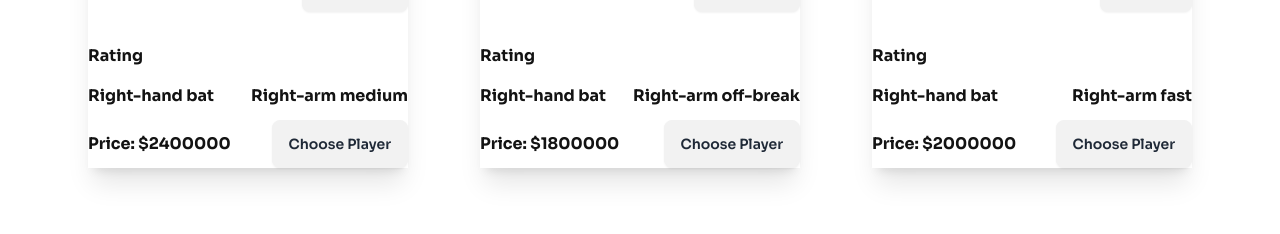
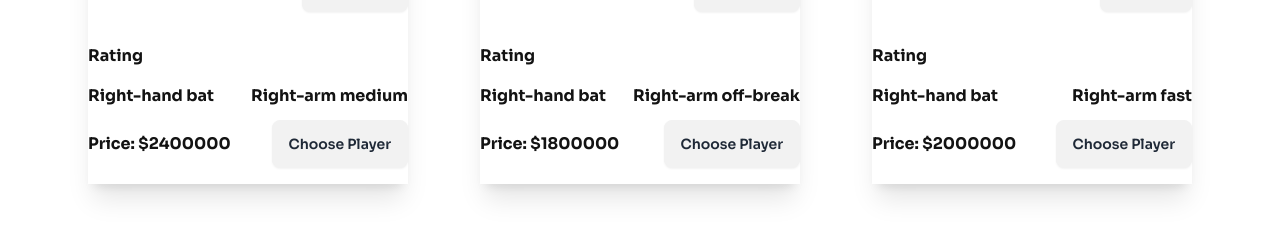
Before and after one commit to Niloy4001/BPL-Dream, a React (Vite) app: page / in a window 1280 px wide. Shown: the part 1360-1594 px from the top of the page. Built offline with nearby package versions, Linux system fonts and the light colour scheme.

Commit message:
react toast added

```diff
--- a/package.json
+++ b/package.json
@@ -12,7 +12,8 @@
   "dependencies": {
     "react": "^18.3.1",
     "react-dom": "^18.3.1",
-    "react-icons": "^5.3.0"
+    "react-icons": "^5.3.0",
+    "react-toastify": "^10.0.6"
   },
   "devDependencies": {
     "@eslint/js": "^9.13.0",
--- a/src/App.jsx
+++ b/src/App.jsx
@@ -1,22 +1,122 @@
 
 
 import './App.css'
+import { useEffect, useState } from "react";
 import Banner from './components/Banner'
 import Footer from './components/Footer'
 import Navbar from './components/Navbar'
 import Players from './components/Players'
+import { ToastContainer, toast } from 'react-toastify';
+import "react-toastify/dist/ReactToastify.css";
 
 function App() {
+  const notify = () => {
+    toast.error("You do not have sufficient balance", {
+      position: "top-center",
+
+    });
+  };
+  const notifyExistedPlayer = (name) => {
+    toast.error(`${name} is already existed in your team`, {
+      position: "top-center"
+    });
+  };
+  const notifyChosenPlayer = (name) => {
+    toast.success(`Congratulation! Now ${name} is on your team`, {
+      position: "top-center",
+      autoClose:2000,
+    });
+  };
+  const notifyClaim = () => {
+    toast.success(`Congratulation! You got 10000000$`, {
+      position: "top-center",
+      autoClose:2000,
+    });
+  };
+  useEffect(() => {
+    fetch('players.json')
+      .then(res => res.json())
+      .then(data => setPlayerProfile(data))
+  }, [])
+
+  const [playerProfile, setPlayerProfile] = useState([])
+
+  const [toggleStatus, setToggleStatus] = useState(true)
+
+  const [selectedPlayer, setSelectedPlayer] = useState([])
+
+  const [amount, setAmount] = useState(0)
+
+
+
+
+
+
+
+  const handleToggle = (status) => {
+    setToggleStatus(status)
+  }
+
+  const handleChosenPlayer = (player, amountMinusBiddingPrice) => {
+
+    const sameItem = selectedPlayer.find((item) => player.id === item.id)
+
+    if (sameItem) {
+      // alert('existed')
+      notifyExistedPlayer(player.name)
+    }
+    else if (amountMinusBiddingPrice < 0) {
+      notify()
+
+      return
+    }
+    else {
+      // amountMinusBiddingPrice > 0 ? setAmount(amountMinusBiddingPrice) : alert('you have not enough money')
+      setAmount(amountMinusBiddingPrice);
+      setSelectedPlayer([...selectedPlayer, player])
+      notifyChosenPlayer(player.name)
+    }
+
+
+
+  }
+
+
+  const handleRemove = (id, biddingPrice) => {
+    const remaining = selectedPlayer.filter((item) => id !== item.id)
+    setSelectedPlayer(remaining)
+    setAmount(amount + biddingPrice)
+  }
+
+
+  const handleClaimBtn = () => {
+    setAmount(amount + 10000000)
+    notifyClaim()
+
+  }
 
 
   return (
     <>
       <div className='w-[90%] mx-auto'>
-      <Navbar></Navbar>
-      <Banner></Banner>
-      <Players></Players>
+        <Navbar
+          amount={amount}
+        ></Navbar>
+        <Banner
+          handleClaimBtn={handleClaimBtn}
+        ></Banner>
+        <Players
+          playerProfile={playerProfile}
+          toggleStatus={toggleStatus}
+          selectedPlayer={selectedPlayer}
+          handleToggle={handleToggle}
+          handleChosenPlayer={handleChosenPlayer}
+          handleRemove={handleRemove}
+          amount={amount}
+        ></Players>
       </div>
       <Footer></Footer>
+      <ToastContainer />
 
     </>
   )
--- a/src/components/Banner.jsx
+++ b/src/components/Banner.jsx
@@ -1,7 +1,8 @@
+/* eslint-disable react/prop-types */
 import bgShadow from '../assets/bg-shadow.png'
 import bgImg from '../assets//banner-main.png'
 
-const Banner = () => {
+const Banner = ({handleClaimBtn}) => {
     return (
         <div className="w-full">
             <div className=" rounded-3xl bg-gradient-to-b from-dark to-dark-2 mb-10 md:mb-20">
@@ -23,7 +24,9 @@ const Banner = () => {
                             Beyond Boundaries Beyond Limits
                             </p>
                             <span className='border-2 border-solid border-orange px-[5px] py-[20px] rounded-2xl'>
-                            <button className="btn btn-primary bg-orange border-none text-dark hover:bg-transparent hover:text-white lg:text-base font-bold">Claim Free Credit</button>
+                            <button
+                            onClick={()=> handleClaimBtn()}
+                            className="btn btn-primary bg-orange border-none text-dark hover:bg-transparent hover:text-white lg:text-base font-bold">Claim Free Credit</button>
                             </span>
                         </div>
                     </div>
--- a/src/components/Navbar.jsx
+++ b/src/components/Navbar.jsx
@@ -1,13 +1,14 @@
+/* eslint-disable react/prop-types */
 import logo from '../assets/logo.png'
 import { ImMenu3 } from "react-icons/im";
 import coin from '../assets/coin.png'
 
-const Navbar = () => {
+const Navbar = ({amount}) => {
     return (
         <div className="w-full">
             <div className=" py-5 md:py-10">
                 <div className="navbar bg-base-100 flex justify-between items-center">
-                    <div className="">
+                    <div >
                         <img src={logo} alt="Cricketer" className='w-[73] h-[72px]' />
                     </div>
                     <div className=" gap-2">
@@ -39,7 +40,7 @@ const Navbar = () => {
                     </div>
                     <div>
                         <button className='flex justify-center items-center gap-4 px-5 py-4 border border-solid border-[#1313131A]/[0.1] rounded-xl text-dark text-base font-semibold'>
-                            <span>0 Coin</span>
+                            <span>{amount} Coin</span>
                             <span><img src={coin} alt="" /> </span>
                         </button>
                     </div>
--- a/src/components/PlayerAvailable.jsx
+++ b/src/components/PlayerAvailable.jsx
@@ -3,7 +3,7 @@
 import { FaUserLarge } from "react-icons/fa6";
 import { FaFlag } from "react-icons/fa";
 
-const PlayerAvailable = ({ playerProfile , handleChosenPlayer}) => {
+const PlayerAvailable = ({ playerProfile, handleChosenPlayer, amount }) => {
     const { name, country, image, role, battingType, bowlingType, biddingPrice } = playerProfile
     // console.log(playerProfile);
 
@@ -31,9 +31,15 @@ const PlayerAvailable = ({ playerProfile , handleChosenPlayer}) => {
                     <p >{battingType} </p>
                     <p>{bowlingType} </p>
                 </div>
-                <div className="flex justify-between items-center text-dark font-bold text-sm md:text-base">
+                <div className="flex justify-between items-center text-dark font-bold text-sm md:text-base pb-4">
                     <p>Price: ${biddingPrice} </p>
-                    <button className="btn" onClick={()=> handleChosenPlayer(playerProfile)}>Choose Player</button>
+                    <button className="btn" onClick={() => {
+                        handleChosenPlayer(playerProfile, (amount - biddingPrice))
+                        // console.log(biddingPrice);
+                        // console.log(amount);
+
+
+                    }}>Choose Player</button>
                 </div>
 
             </div>
--- a/src/components/PlayerSelected.jsx
+++ b/src/components/PlayerSelected.jsx
@@ -15,7 +15,7 @@ const PlayerSelected = ({selectedPlayer,handleRemove}) => {
                 <p className='font-normal text-xs md:text-base text-dark/[0.6]'>{role} </p>
             </div>
             <div className="w-20 h-20 flex justify-center items-center">
-                <button onClick={()=> handleRemove(id)}><img src={deleteIcon} alt="" /></button>
+                <button onClick={()=> handleRemove(id,selectedPlayer.biddingPrice)}><img src={deleteIcon} alt="" /></button>
             </div>
         </div>
     );
--- a/src/components/Players.jsx
+++ b/src/components/Players.jsx
@@ -1,40 +1,11 @@
-import { useEffect, useState } from "react";
+/* eslint-disable react/prop-types */
+
 import PlayerAvailable from "./PlayerAvailable";
 import PlayerSelected from "./PlayerSelected";
 
 
-const Players = () => {
-    const [playerProfile, setPlayerProfile] = useState([])
+const Players = ({ playerProfile, toggleStatus, selectedPlayer, handleToggle, handleChosenPlayer, handleRemove,amount }) => {
 
-    const [toggleStatus, setToggleStatus] = useState(true)
-
-    const [selectedPlayer, setSelectedPlayer] = useState([])
-
-    // console.log(selectedPlayer);
-
-
-    useEffect(() => {
-        fetch('players.json')
-            .then(res => res.json())
-            .then(data => setPlayerProfile(data))
-    }, [])
-
-
-    const handleToggle = (status) => {
-        setToggleStatus(status)
-    }
-
-    const handleChosenPlayer = (player) => {
-        setSelectedPlayer([...selectedPlayer, player])
-
-
-    }
-
-    const handleRemove = (id) => {
-        const remaining = selectedPlayer.filter((item) => id !== item.id)
-        setSelectedPlayer(remaining)
-    }
-    // console.log(selectedPlayer);
 
     return (
         <div className="w-full">
@@ -50,17 +21,17 @@ const Players = () => {
                 </div>
             </div>
             {
-                toggleStatus? <div className="grid grid-cols-1 md:grid-cols-2 lg:grid-cols-3 gap-4 md:gap-6 md:mb-52 mb-52">
+                toggleStatus ? <div className="grid grid-cols-1 md:grid-cols-2 lg:grid-cols-3 gap-4 md:gap-6 mb-52">
                     {
-                    playerProfile.map((item) => <div key={item.id} className="p-4 md:p-6"><PlayerAvailable playerProfile={item} handleChosenPlayer={handleChosenPlayer}></PlayerAvailable></div>)
+                        playerProfile.map((item) => <div key={item.id} className="p-4 md:p-6 "><PlayerAvailable playerProfile={item} handleChosenPlayer={handleChosenPlayer} amount={amount}></PlayerAvailable></div>)
                     }
-            </div>: <div className="space-y-4 md:space-y-6">
+                </div> : <div className="space-y-4 md:space-y-6 mb-52 ">
                     {
                         selectedPlayer.map((item) => <PlayerSelected key={item.id} selectedPlayer={item} handleRemove={handleRemove}></PlayerSelected>)
                     }
                     <div>
                         <span className='border-2 border-solid border-orange px-[5px] py-[20px] rounded-2xl'>
-                        <button className="btn btn-primary bg-orange border-none text-dark hover:bg-transparent hover:text-white lg:text-base font-bold" onClick={()=> handleToggle(true)}>Add More Player</button>
+                            <button className="btn btn-primary bg-orange border-none text-dark hover:bg-transparent hover:text-dark lg:text-base font-bold" onClick={() => handleToggle(true)}>Add More Player</button>
                         </span>
                     </div>
                 </div>
@@ -69,21 +40,6 @@ const Players = () => {
             }
 
 
-            {/* <div className="grid grid-cols-1 md:grid-cols-2 lg:grid-cols-3 gap-4 md:gap-6 md:mb-24 mb-10">
-                {
-                    playerProfile.map((item) => <div key={item.id} className="p-4 md:p-6"><PlayerAvailable playerProfile={item} handleChosenPlayer={handleChosenPlayer}></PlayerAvailable></div>)
-                }
-            </div> */}
-            {/* <div className="space-y-4 md:space-y-6">
-                {
-                    selectedPlayer.map((item) => <PlayerSelected key={item.id} selectedPlayer={item} handleRemove={handleRemove}></PlayerSelected>)
-                }
-                <div>
-                    <span className='border-2 border-solid border-orange px-[5px] py-[20px] rounded-2xl'>
-                        <button className="btn btn-primary bg-orange border-none text-dark hover:bg-transparent hover:text-white lg:text-base font-bold">Add More Player</button>
-                    </span>
-                </div>
-            </div> */}
         </div>
     );
 };
```
Also changed, not shown: 1 other file (tests, documents, lock files or other folders). Lines whose indentation alone changed are shown as unchanged.
